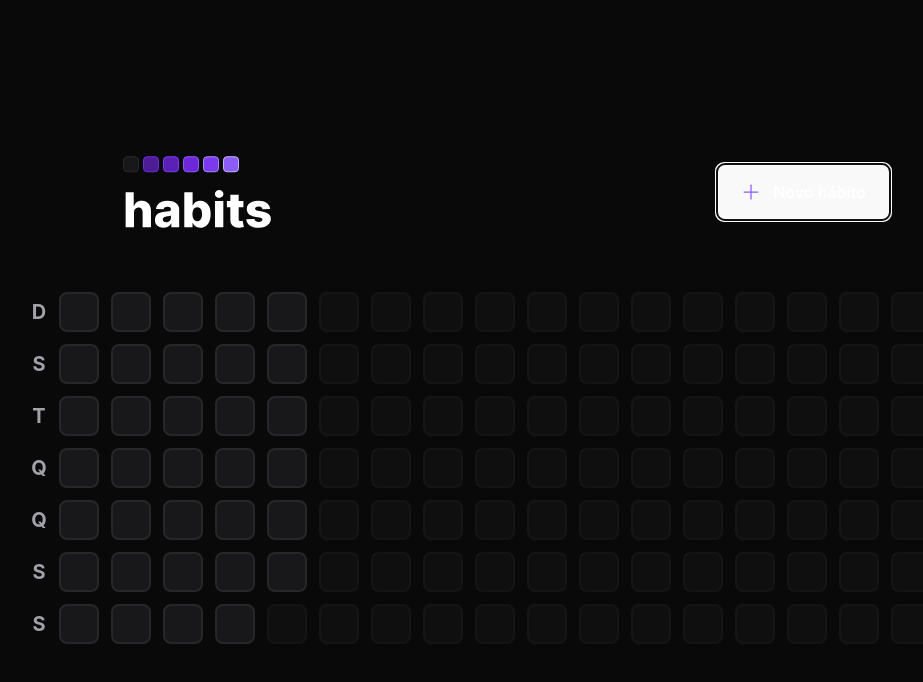
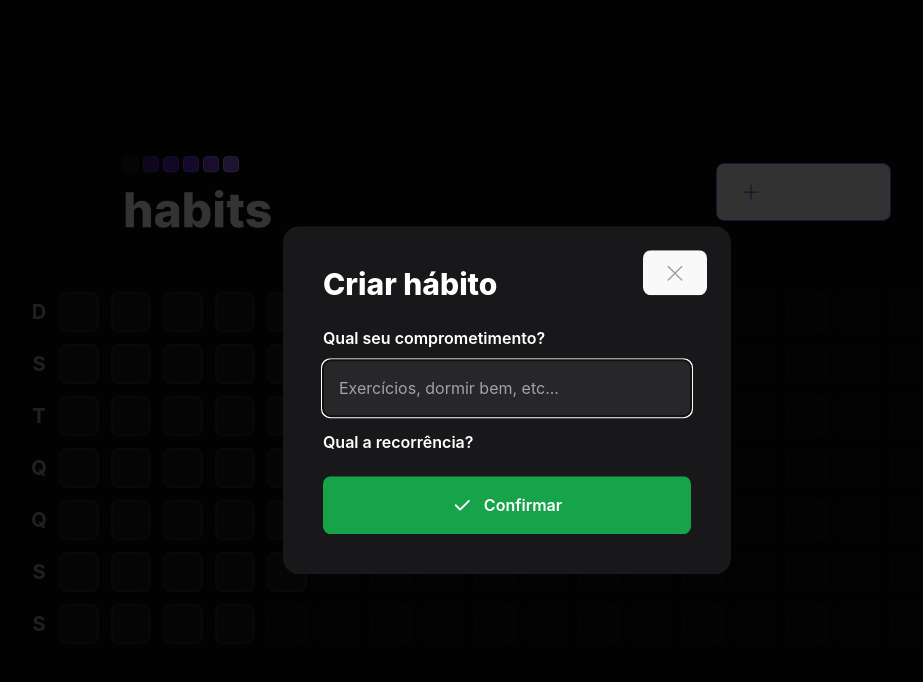
Before and after one commit to guibafica/Habits_Web, a React (Vite) app: page / in a window 1280 px wide. Both pictures are taken after a click on the button "Novo hábito". Shown: the top 682 px of the page, without its empty margins (133-1056 px from the left). Built offline with nearby package versions, Linux system fonts and the light colour scheme.

Commit message:
Create new habit form modal

```diff
--- a/package.json
+++ b/package.json
@@ -9,6 +9,7 @@
     "preview": "vite preview"
   },
   "dependencies": {
+    "@radix-ui/react-dialog": "^1.0.2",
     "dayjs": "^1.11.7",
     "phosphor-react": "^1.4.1",
     "react": "^18.2.0",
--- a/src/components/Header.tsx
+++ b/src/components/Header.tsx
@@ -1,21 +1,42 @@
-import React from 'react';
-import { Plus } from 'phosphor-react';
+import React, { useCallback, useState } from 'react';
+import * as Dialog from '@radix-ui/react-dialog';
+import { Plus, X } from 'phosphor-react';
 
 //@ts-ignore
 import habitsLogo from '../assets/habitsLogo.svg';
+
+import { NewHabitForm } from './NewHabitForm';
 
 export function Header() {
   return (
     <div className='w-full max-w-3xl mx-auto flex items-center justify-between'>
       <img src={habitsLogo} alt='Habits logo' />
 
-      <button
-        type='button'
-        className='border border-violet-500 font-semibold rounded-lg px-6 py-4 flex items-center gap-3 hover:border-violet-300'
-      >
-        <Plus size={20} className="text-violet-500" />
-        Novo hábito
-      </button>
+      <Dialog.Root>
+        <Dialog.Trigger
+          type='button'
+          className='border border-violet-500 font-semibold rounded-lg px-6 py-4 flex items-center gap-3 hover:border-violet-300'
+        >
+          <Plus size={20} className="text-violet-500" />
+          Novo hábito
+        </Dialog.Trigger>
+
+        <Dialog.Portal>
+          <Dialog.Overlay className='w-screen h-screen bg-black/80 fixed inset-0' />
+
+          <Dialog.Content className='absolute p-10 bg-zinc-900 rounded-2xl w-full max-w-md top-1/2 left-1/2 -translate-x-1/2 -translate-y-1/2'>
+            <Dialog.Close className='absolute right-6 top-6 text-zinc-400 hover:text-zinc-200'>
+              <X size={24} aria-label='Fechar' />
+            </Dialog.Close>
+
+            <Dialog.Title className='text-3xl leading-tight font-extrabold'>
+              Criar hábito
+            </Dialog.Title>
+
+            <NewHabitForm />
+          </Dialog.Content>
+        </Dialog.Portal>
+      </Dialog.Root>
     </div>
   );
 }
--- /dev/null
+++ b/src/components/NewHabitForm.tsx
@@ -0,0 +1,35 @@
+import { Check } from "phosphor-react";
+
+export function NewHabitForm() {
+  return (
+    <form className="w-full flex flex-col mt-6">
+      <label
+        htmlFor="title"
+        className="font-semibold leading-tight"
+      >
+        Qual seu comprometimento?
+      </label>
+
+      <input
+        type="text"
+        id="title"
+        placeholder="Exercícios, dormir bem, etc..."
+        autoFocus
+        className="p-4 rounded-lg mt-3 bg-zinc-800 text-white placeholder:text-zinc-400"
+      />
+
+      <label htmlFor="" className="font-semibold leading-tight mt-4">
+        Qual a recorrência?
+      </label>
+
+      <button
+        type="submit"
+        className='mt-6 rounded-lg p-4 flex items-center justify-center gap-3 font-semibold bg-green-600 hover:bg-green-500'
+      >
+        <Check size={20} weight="bold" />
+
+        Confirmar
+      </button>
+    </form>
+  );
+}
```
Also changed, not shown: 1 other file (tests, documents, lock files or other folders).
